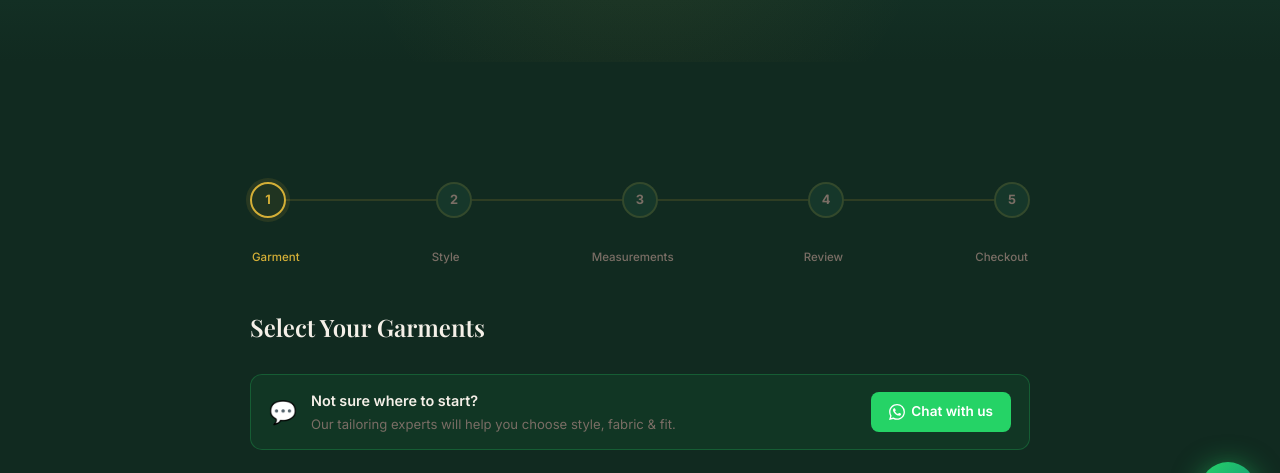
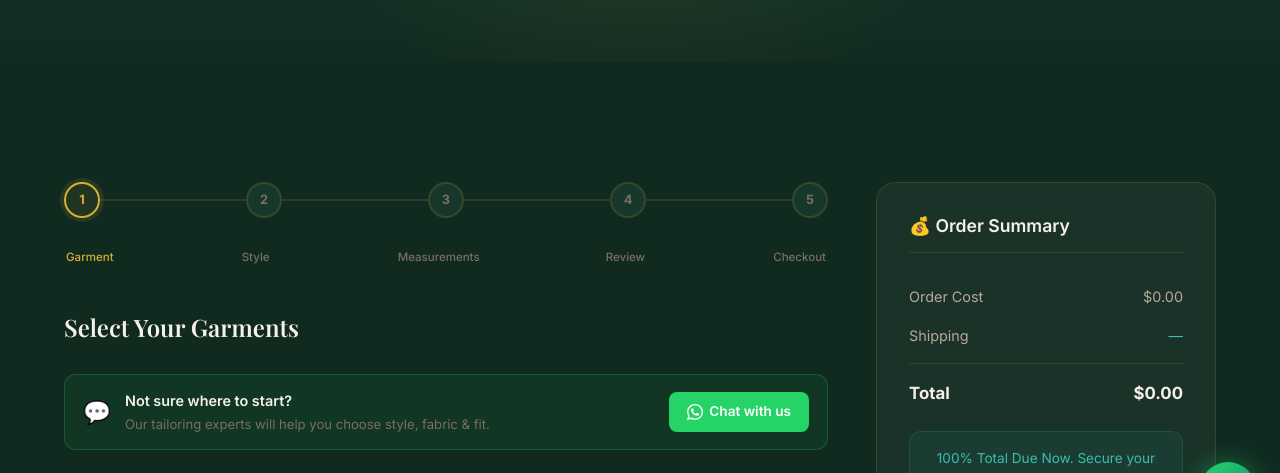
Before and after one commit to weedras/silai.pk, a website: page public/index.html in a window 1280 px wide. Both pictures are taken after a click on the link "✂️ Start My Order". Shown: the part 258-731 px from the top of the page. Drawn offline with nearby package versions, Linux system fonts and the light colour scheme; no server answers; a web font is replaced by a local one.

Commit message:
feat: show order summary sidebar on the right in two-column layout
Switch .order-layout from single-column block to CSS grid (1fr + 340px sidebar).
Remove display:none from .price-sidebar so the sticky summary panel is visible.
Collapses back to single column on screens narrower than 1020px.

```diff
--- a/public/css/order.css
+++ b/public/css/order.css
@@ -4,8 +4,17 @@
 
 /* ─── Order Form Page ────────────────────────────────────── */
 .order-page { min-height: 100vh; padding-top: calc(var(--nav-height) + var(--space-2xl)); padding-bottom: var(--space-4xl); }
-.order-layout { display: block; max-width: 780px; margin: 0 auto; }
-.price-sidebar { display: none !important; }
+.order-layout {
+  display: grid;
+  grid-template-columns: 1fr 340px;
+  gap: var(--space-2xl);
+  align-items: start;
+  max-width: 1180px;
+  margin: 0 auto;
+}
+.price-sidebar {
+  /* sticky sidebar — overridden below on mobile */
+}
 
 /* Progress Steps */
 .step-progress { margin-bottom: var(--space-2xl); }
@@ -294,7 +303,12 @@
 .qty-selector input { width: 34px; background: transparent !important; border: none !important; color: var(--text-primary) !important; text-align: center; font-weight: 700; font-size: 0.88rem; }
 
 /* Responsive */
-@media (max-width: 860px) { .order-layout { max-width: 100%; } .garment-product-grid { grid-template-columns: 1fr; } }
+@media (max-width: 1020px) {
+  /* Stack sidebar below form on tablets/phones */
+  .order-layout { grid-template-columns: 1fr; max-width: 780px; }
+  .price-sidebar { position: static; }
+}
+@media (max-width: 860px) { .garment-product-grid { grid-template-columns: 1fr; } }
 @media (max-width: 768px) {
   .garment-selector { grid-template-columns: 1fr 1fr; }
   .meas-grid { grid-template-columns: 1fr; }
```
